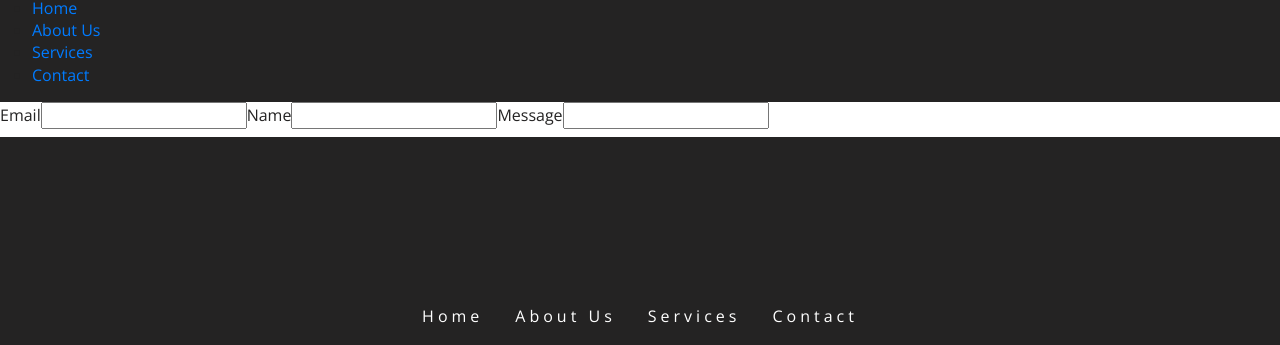
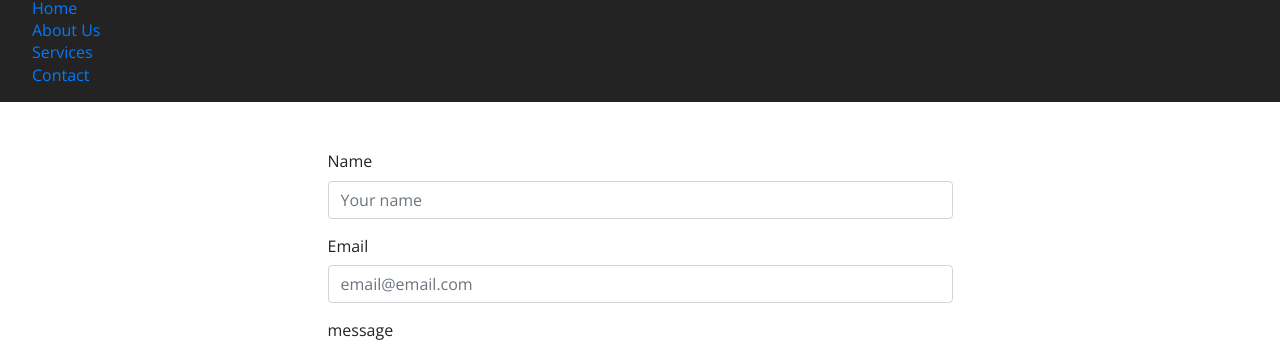
Before and after one commit to efrencav/gatsby-abstract, a Gatsby site: page /contact in a window 1280 px wide. Shown: the part 265-610 px from the top of the page. Built offline with nearby package versions, Linux system fonts and the light colour scheme; Gatsby itself is replaced by a stand-in of ours.

Commit message:
revised contact

```diff
--- a/src/pages/contact.js
+++ b/src/pages/contact.js
@@ -6,21 +6,7 @@ import Contact from "../components/Contact"
 export default function contact() {
   return (
     <Layout>
-      <form method="post" netlify-honeypot="bot-field" data-netlify="true">
-        <input type="hidden" name="bot-field" />
-      <label>
-        Email
-        <input type="email" name="email" />
-      </label>
-      <label>
-        Name
-        <input type="text" name="name" />
-      </label>
-      <label>
-        Message
-        <input type="text" name="message" />
-      </label>
-  </form>
+      <Contact />
     </Layout>
   )
 }
```
